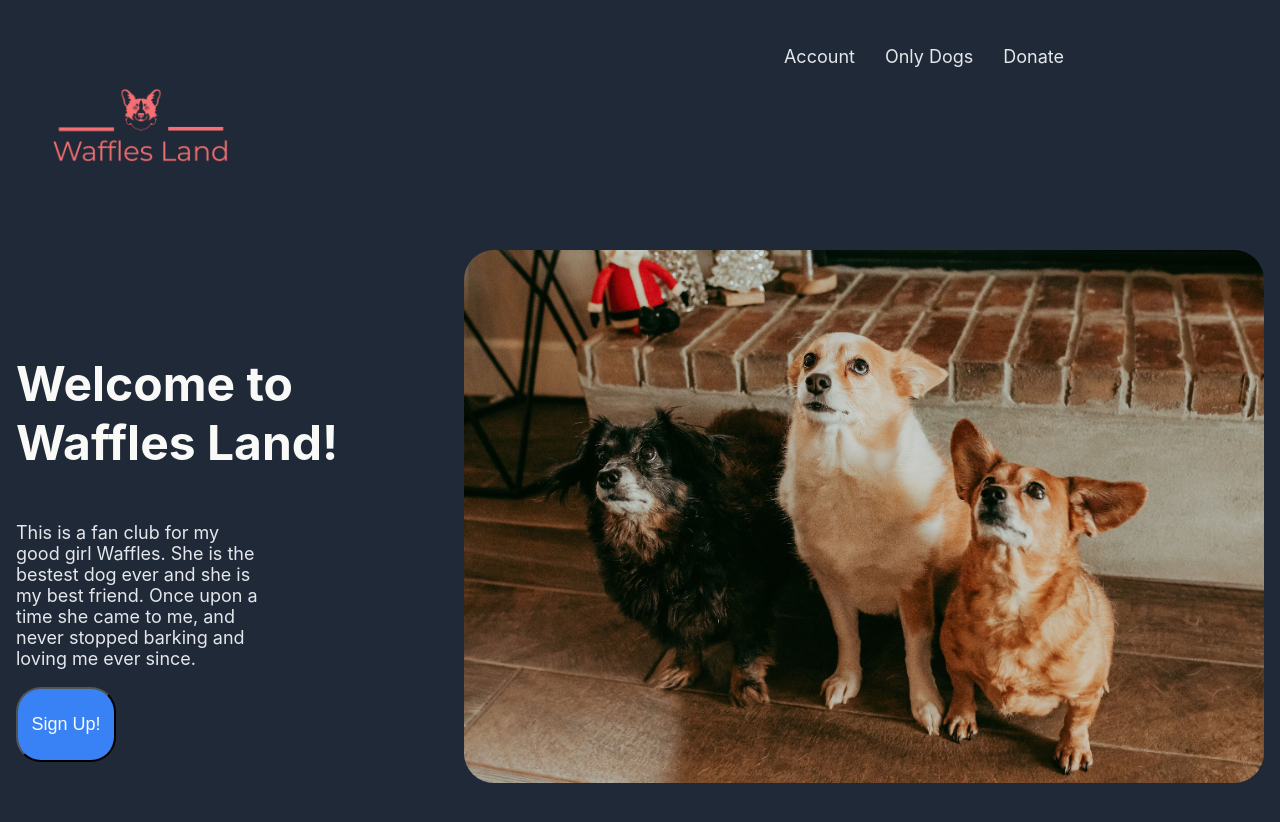
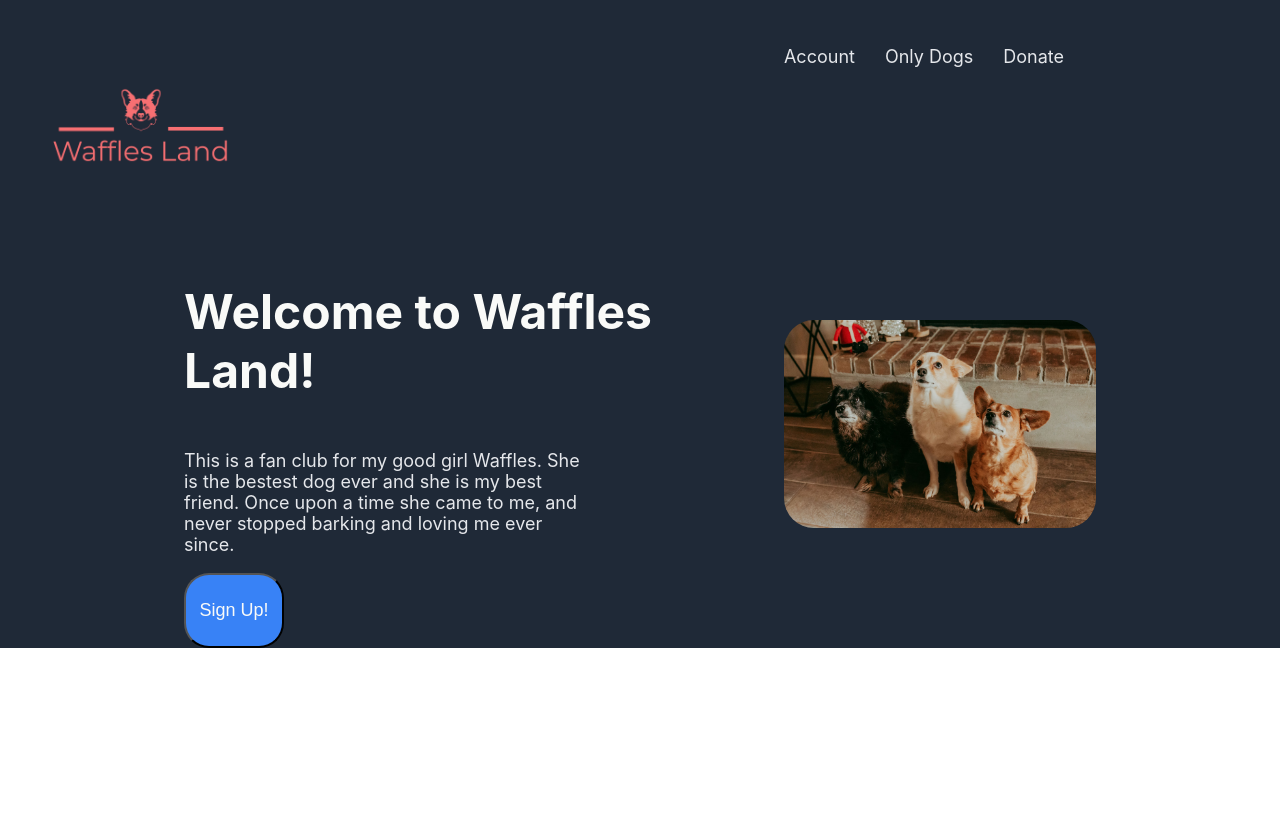
Before and after one commit to curtlandia/landing-page, a plain HTML site: page index.html in a window 1280 px wide. After the commit the page ends 800 px from the top, so only its background shows below. Drawn offline with Linux system fonts and the light colour scheme.

Commit message:
Changing size of main image

```diff
--- a/style.css
+++ b/style.css
@@ -77,8 +77,8 @@ h1 {
 
 .main-waffles{
     height:auto;
-    min-width: 300px;
-    max-width: 800px;
+    max-width:25%;
+
     border-radius: 30px;
     margin-bottom: 50px;
 }
```
